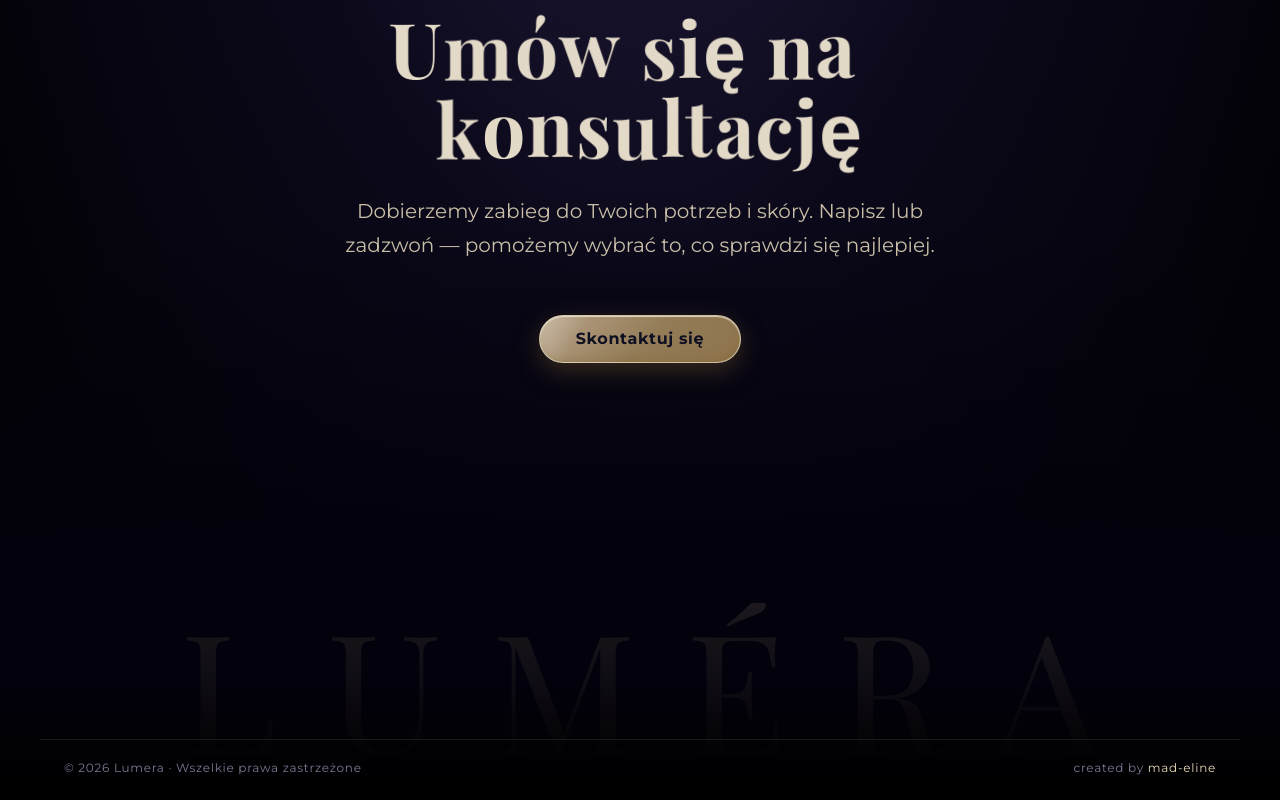
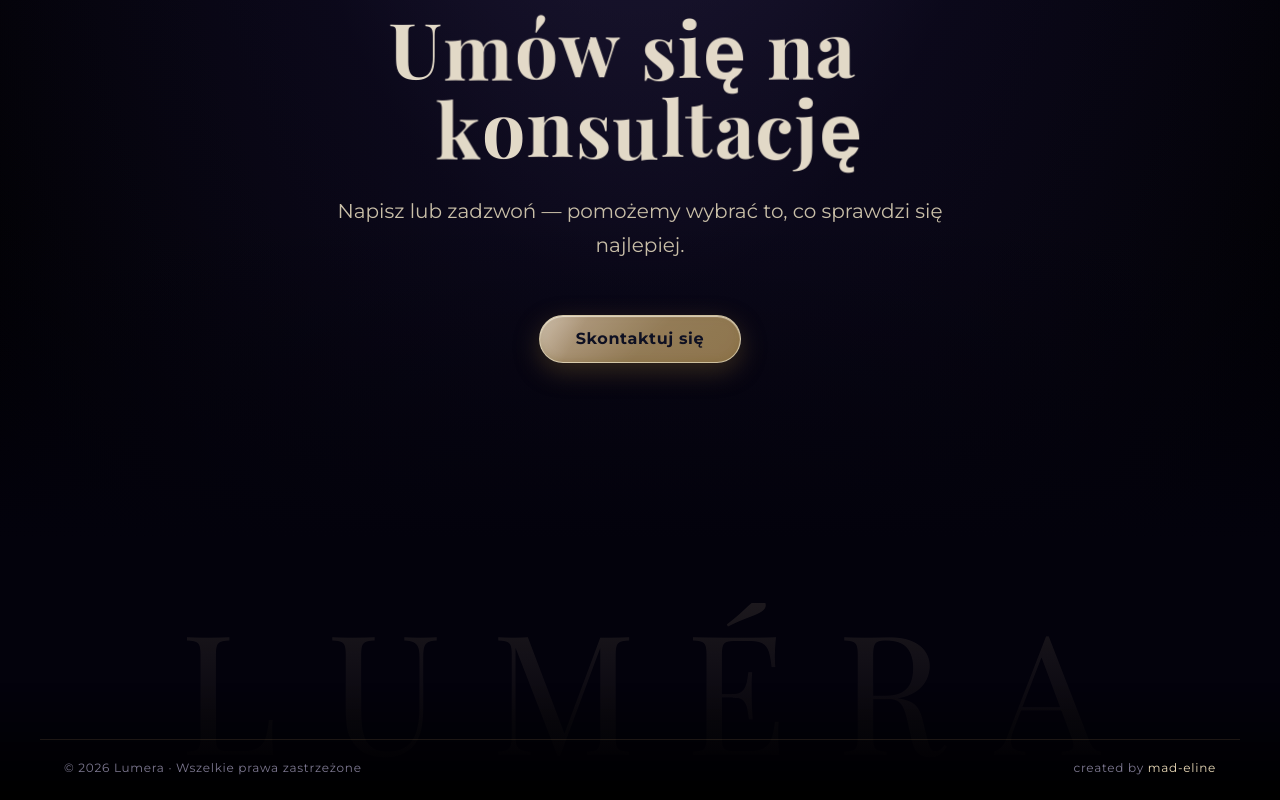
Before and after one commit to eM-Bien/lumera, a Next.js app: page /zabiegi in a window 1280 px wide. Shown: the part 2061-2861 px from the top of the page. Built offline with nearby package versions, Linux system fonts and the light colour scheme; no server answers.

Commit message:
remove additional text

```diff
--- a/app/zabiegi/page.tsx
+++ b/app/zabiegi/page.tsx
@@ -43,7 +43,7 @@ export default function OfferPage() {
         <CtaBand
           eyebrow="Nie wiesz na co się zdecydować?"
           title="Umów się na konsultację"
-          text="Dobierzemy zabieg do Twoich potrzeb i skóry. Napisz lub zadzwoń — pomożemy wybrać to, co sprawdzi się najlepiej."
+          text="Napisz lub zadzwoń — pomożemy wybrać to, co sprawdzi się najlepiej."
           buttonLabel="Skontaktuj się"
           href="/kontakt"
         />
```
